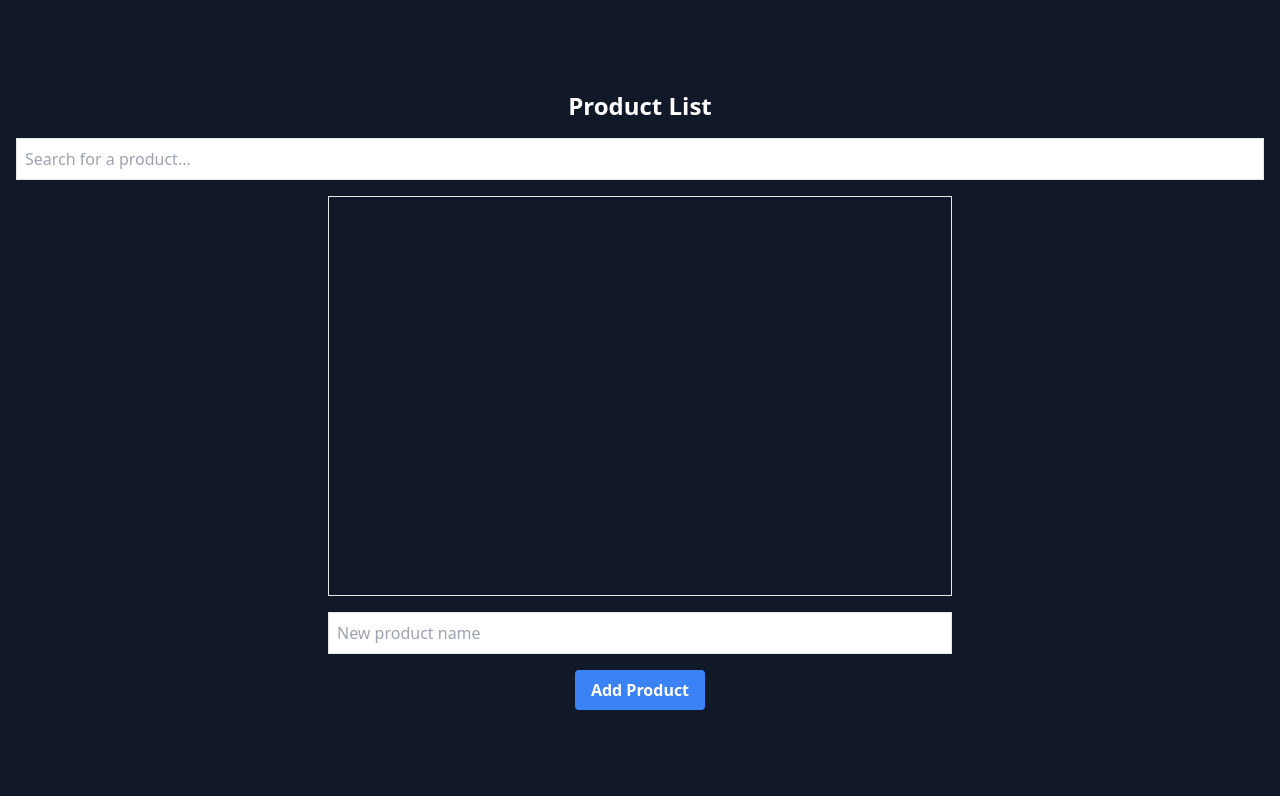
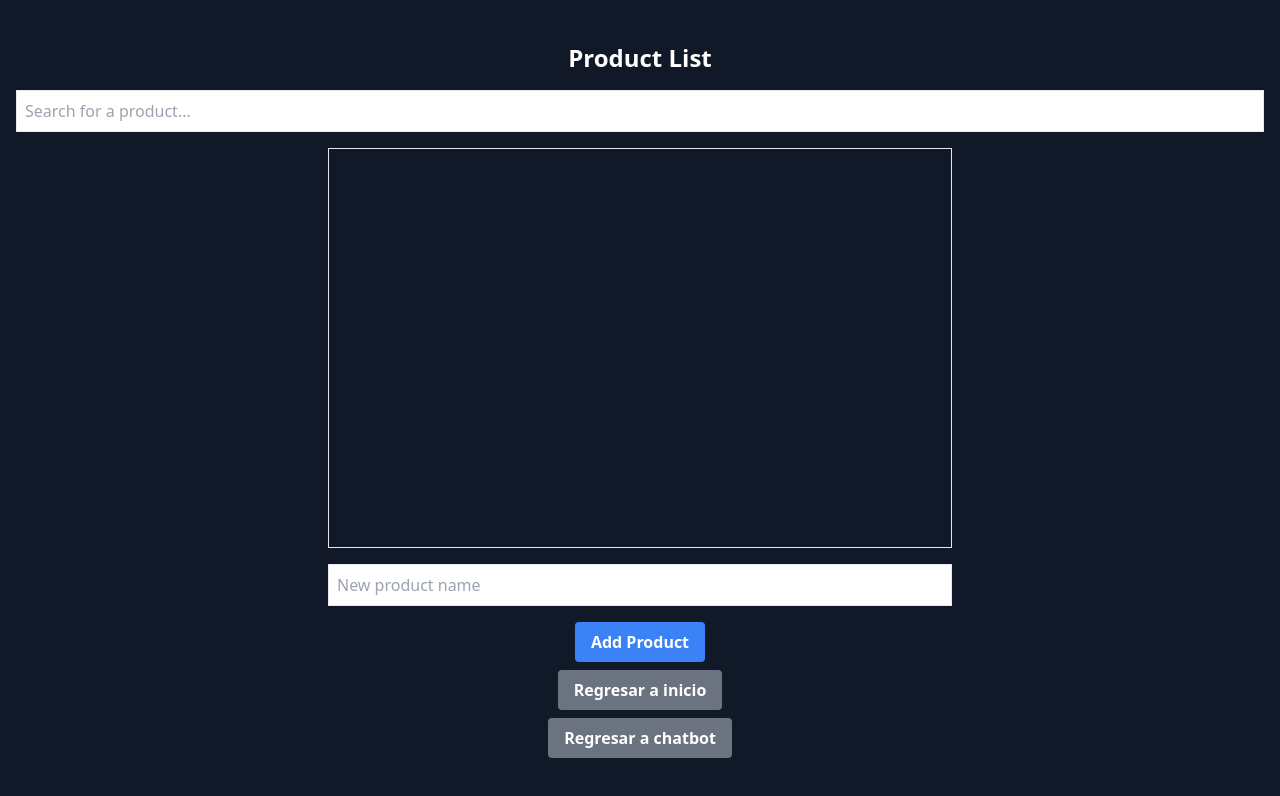
Before and after one commit to sofia-lpz/hackmx6, a React (Vite) app in the folder mit/: page /product-list in a window 1280 px wide. Shown: the top 796 px of the page. Built offline with nearby package versions, Linux system fonts and the light colour scheme.

Commit message:
added return button to all screens

```diff
--- a/mit/src/Mensajes.jsx
+++ b/mit/src/Mensajes.jsx
@@ -48,7 +48,7 @@ function Mensajes() {
         value={input}
         onChange={(e) => setInput(e.target.value)}
         placeholder="Escribe tu mensaje..."
-        className="border p-2 w-full mb-2"
+        className="border p-2 w-full sm:w-80 mb-2"
       />
       <div className="flex gap-2">
         <button
@@ -64,6 +64,12 @@ function Mensajes() {
           Finished
         </button>
       </div>
+      <button
+        onClick={() => window.location.href = '/'}
+        className="bg-gray-500 hover:bg-gray-700 text-white font-bold py-2 px-4 rounded w-full sm:w-auto mt-2"
+      >
+        Return
+      </button>
     </div>
   );
 }
--- a/mit/src/ProductList.jsx
+++ b/mit/src/ProductList.jsx
@@ -107,6 +107,18 @@ function ProductList() {
           Add Product
         </button>
       </div>
+      <button
+        onClick={() => window.location.href = '/'}
+        className="bg-gray-500 hover:bg-gray-700 text-white font-bold py-2 px-4 rounded w-full sm:w-auto mt-2"
+      >
+        Regresar a inicio
+      </button>
+      <button
+        onClick={() => window.location.href = '/messages'}
+        className="bg-gray-500 hover:bg-gray-700 text-white font-bold py-2 px-4 rounded w-full sm:w-auto mt-2"
+      >
+        Regresar a chatbot
+      </button>
     </div>
   );
 }
```
